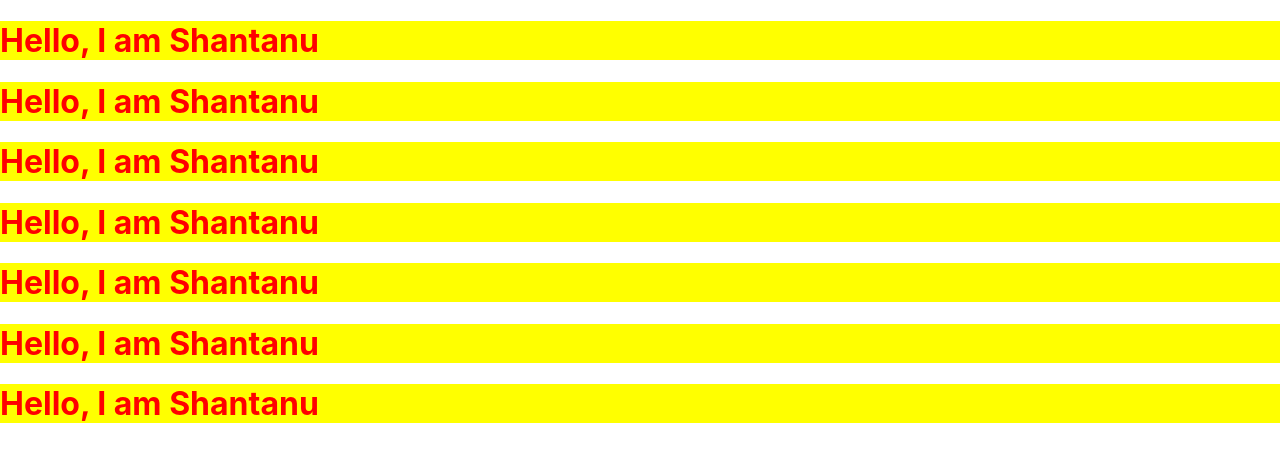
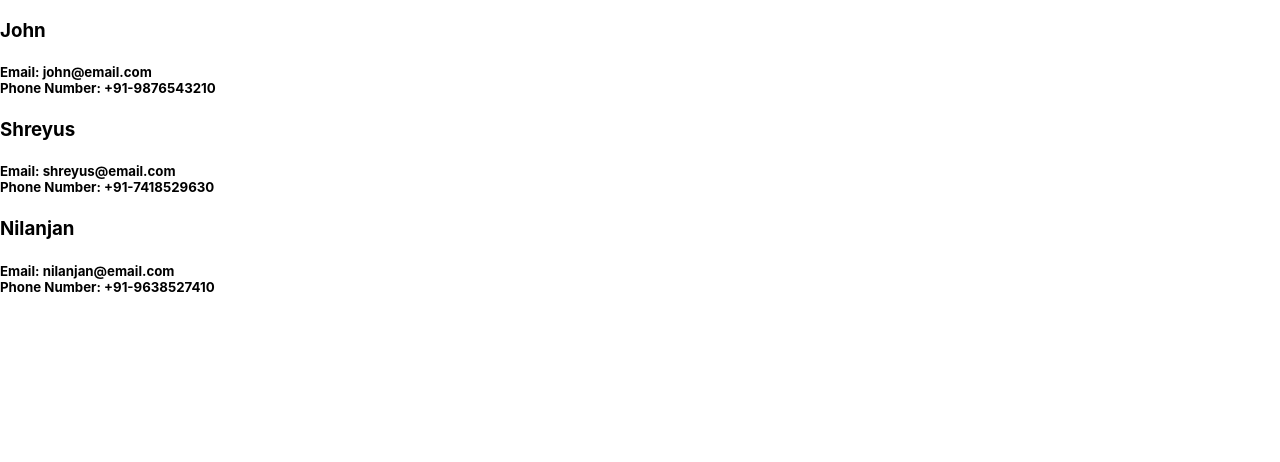
Before and after one commit to shantanushubham/LPU-React-Batch1-2022, a React (Create React App) app in the folder 24-01/first-app/: page / in a window 1280 px wide. Shown: the top 462 px of the page. Built offline with nearby package versions, Linux system fonts and the light colour scheme.

Commit message:
Added 26/01 code

```diff
--- a/24-01/first-app/src/App.js
+++ b/24-01/first-app/src/App.js
@@ -1,16 +1,10 @@
 import React from "react";
-import Test from "./Test";
+import AllUserList from "./components/AllUserList";
 
 const App = () => {
   return (
     <div>
-      <Test key={1} />
-      <Test key={2} />
-      <Test key={3} />
-      <Test key={4} />
-      <Test key={5} />
-      <Test key={6} />
-      <Test key={7} />
+      <AllUserList />
     </div>
   );
 };
@@ -19,8 +13,14 @@ export default App;
 
 ///    div
 //    /   \
-///  Test  <Test>
+///  Test  Test
 
 //    section
 //    /    \
 //   Test  Test
+
+//     LinkedInApp
+//       /    \
+//      Nav   Page
+//              |
+//           HomePage
--- a/24-01/first-app/src/Test.js
+++ b/24-01/first-app/src/Test.js
@@ -1,19 +1,22 @@
 import React, { Component } from "react";
 import "./test.css";
-// const Test = () => {
-//   return (
-//     <div>
-//       <h1 id="testId">Hello, I am Shantanu</h1>
-//     </div>
-//   );
-// };
 
 class Test extends Component {
+  state = { isLoggedIn: false };
+
   render() {
-    console.log("Hello");
     return (
       <div>
-        <h1 id="testId">Hello, I am Shantanu</h1>
+        {!this.state.isLoggedIn ? (
+          <h1>You are not Logged In!</h1>
+        ) : (
+          <h1>Congratulations, you are logged in!</h1>
+        )}
+        <button
+          onClick={(e) => this.setState({ isLoggedIn: !this.state.isLoggedIn })}
+        >
+          Login!
+        </button>
       </div>
     );
   }
--- /dev/null
+++ b/24-01/first-app/src/components/AllUserList.js
@@ -0,0 +1,35 @@
+import React from "react";
+import UserDetails from "./UserDetails";
+
+class AllUserList extends React.Component {
+  allUsers = [
+    { name: "John", email: "john@email.com", phoneNumber: "+91-9876543210" },
+    {
+      name: "Shreyus",
+      email: "shreyus@email.com",
+      phoneNumber: "+91-7418529630",
+    },
+    {
+      name: "Nilanjan",
+      email: "nilanjan@email.com",
+      phoneNumber: "+91-9638527410",
+    },
+  ];
+
+  // let array = [
+  //   <UserDetails key={0} user={allUsers[0]} />,
+  //   <UserDetails key={1} user={allUsers[1]} />,
+  //   <UserDetails key={2} user={allUsers[2]} />,
+  // ];
+
+  render() {
+    return (
+      <div>
+        {this.allUsers.map((user, index) => (
+          <UserDetails key={index} user={user} />
+        ))}
+      </div>
+    );
+  }
+}
+export default AllUserList;
--- /dev/null
+++ b/24-01/first-app/src/components/UserDetails.js
@@ -0,0 +1,16 @@
+import React from "react";
+
+const UserDetails = ({ user = {} }) => {
+  return (
+    <div>
+      <h3>{user.name}</h3>
+      <h5>
+        Email: {user.email}
+        <br />
+        Phone Number: {user.phoneNumber}
+      </h5>
+    </div>
+  );
+};
+
+export default UserDetails;
```
